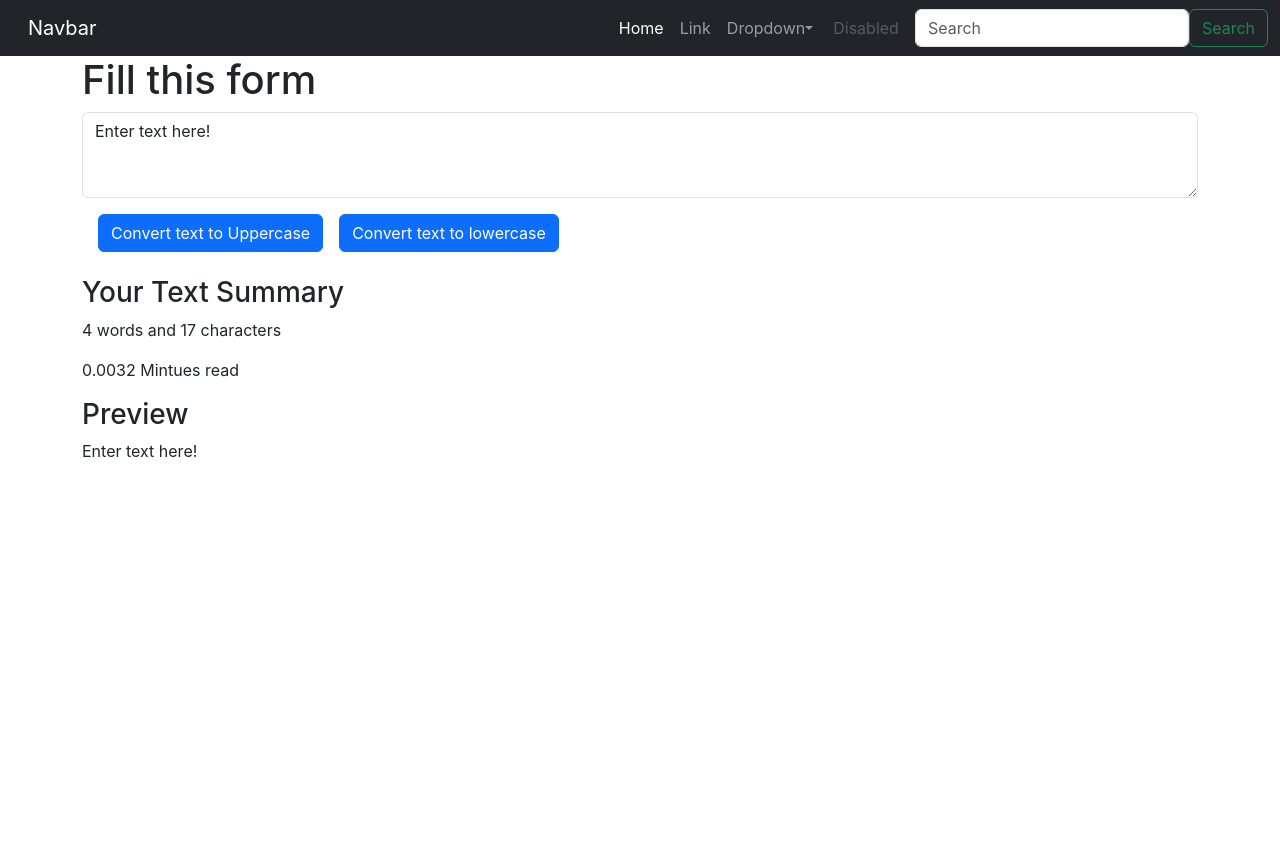
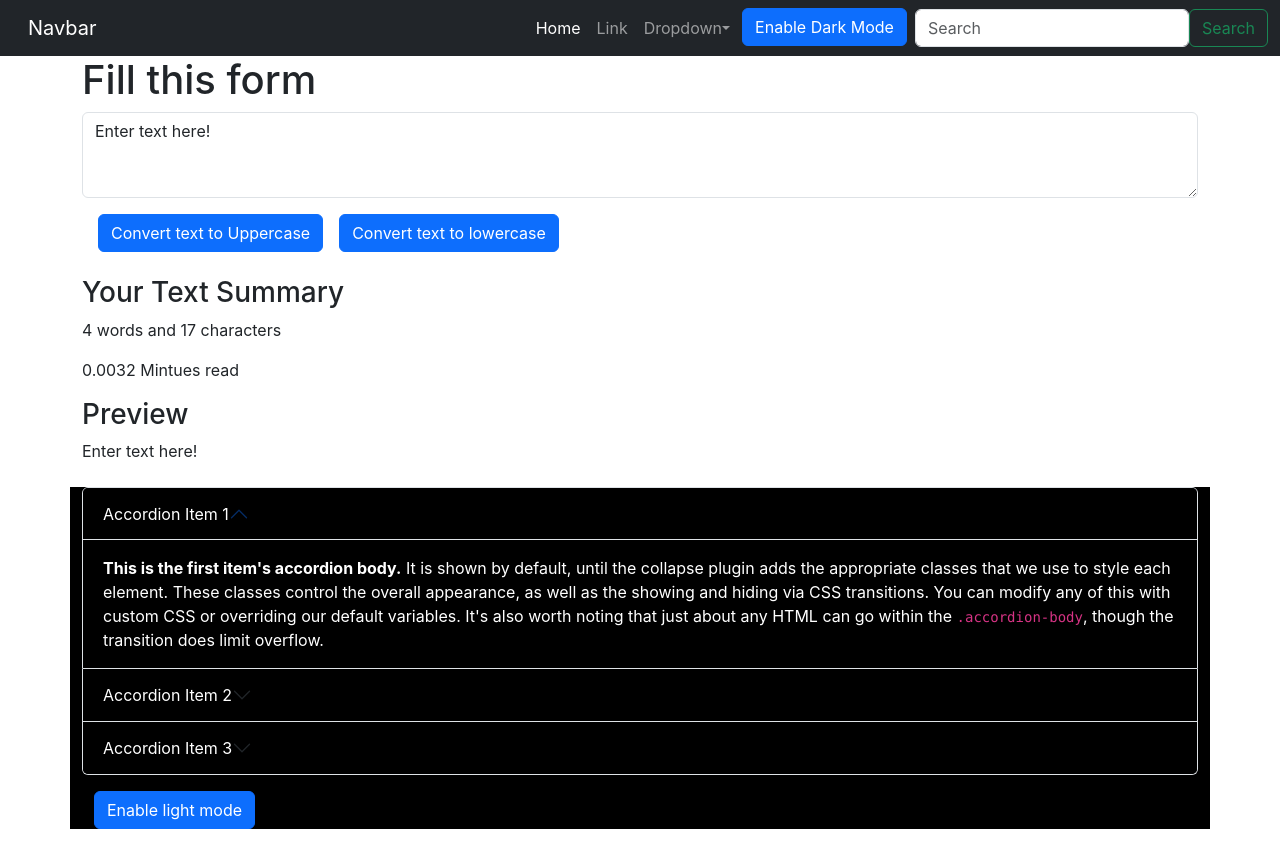
Before and after one commit to Raimal-Raja/react-travel-booking-app, a React (Create React App) app: page / in a window 1280 px wide. Before the commit the page ends 800 px from the top, so only its background shows below. Built offline with nearby package versions, Linux system fonts and the light colour scheme.

Commit message:
initial commit

```diff
--- /dev/null
+++ b/src/About.js
@@ -0,0 +1,74 @@
+import React, { useState } from 'react'
+
+export default function About() {
+
+    const [myStyle, setMyState] = useState( {
+        color: 'white',
+        backgroundColor: 'black'
+    })
+
+    const [btnText, setBtnText] = useState ("Enable light mode")
+
+
+    const toggleStyle = () =>{
+        if(myStyle.color == 'white'){
+            setMyState({color :'black',
+                backgroundColor : 'white'
+            })
+            setBtnText("Enable Dark Mode");
+        }
+        else{
+            setMyState({
+                color:'white',
+                backgroundColor:'black'
+            })
+            setBtnText("Enable light Mode");
+        }
+    }
+
+    return (
+        <div className='container' style={myStyle}>
+            <div class="accordion" id="accordionExample" style={myStyle}>
+                <div class="accordion-item" style={myStyle}>
+                    <h2 class="accordion-header">
+                        <button class="accordion-button" type="button" data-bs-toggle="collapse" data-bs-target="#collapseOne" aria-expanded="true" aria-controls="collapseOne" style={myStyle}>
+                            Accordion Item 1
+                        </button>
+                    </h2>
+                    <div id="collapseOne" class="accordion-collapse collapse show" data-bs-parent="#accordionExample">
+                        <div class="accordion-body" style={myStyle}>
+                            <strong>This is the first item's accordion body.</strong> It is shown by default, until the collapse plugin adds the appropriate classes that we use to style each element. These classes control the overall appearance, as well as the showing and hiding via CSS transitions. You can modify any of this with custom CSS or overriding our default variables. It's also worth noting that just about any HTML can go within the <code>.accordion-body</code>, though the transition does limit overflow.
+                        </div>
+                    </div>
+                </div>
+                <div class="accordion-item" style={myStyle}>
+                    <h2 class="accordion-header">
+                        <button class="accordion-button collapsed" type="button" data-bs-toggle="collapse" data-bs-target="#collapseTwo" aria-expanded="false" aria-controls="collapseTwo" style={myStyle}>
+                            Accordion Item 2
+                        </button>
+                    </h2>
+                    <div id="collapseTwo" class="accordion-collapse collapse" data-bs-parent="#accordionExample">
+                        <div class="accordion-body" style={myStyle}>
+                            <strong>This is the second item's accordion body.</strong> It is hidden by default, until the collapse plugin adds the appropriate classes that we use to style each element. These classes control the overall appearance, as well as the showing and hiding via CSS transitions. You can modify any of this with custom CSS or overriding our default variables. It's also worth noting that just about any HTML can go within the <code>.accordion-body</code>, though the transition does limit overflow.
+                        </div>
+                    </div>
+                </div>
+                <div class="accordion-item" style={myStyle}>
+                    <h2 class="accordion-header">
+                        <button class="accordion-button collapsed" type="button" data-bs-toggle="collapse" data-bs-target="#collapseThree" aria-expanded="false" aria-controls="collapseThree" style={myStyle}>
+                            Accordion Item 3
+                        </button>
+                    </h2>
+                    <div id="collapseThree" class="accordion-collapse collapse" data-bs-parent="#accordionExample">
+                        <div class="accordion-body" style={myStyle}>
+                            <strong>This is the third item's accordion body.</strong> It is hidden by default, until the collapse plugin adds the appropriate classes that we use to style each element. These classes control the overall appearance, as well as the showing and hiding via CSS transitions. You can modify any of this with custom CSS or overriding our default variables. It's also worth noting that just about any HTML can go within the <code>.accordion-body</code>, though the transition does limit overflow.
+                        </div>
+                    </div>
+                </div>
+            </div>
+            <div className='container my-3' style={myStyle}>
+                <button onClick = {toggleStyle} type='button' className="btn btn-primary">{btnText}</button>
+            </div>
+        </div>
+    )
+}
--- a/src/App.js
+++ b/src/App.js
@@ -3,6 +3,7 @@
 import './TextForm.js'
 import Navbar from './Navbar.js';
 import TextForm from './TextForm.js';
+import About from './About.js';
 
 function App() {
   return (
@@ -10,6 +11,7 @@
     <Navbar/>
     <TextForm heading = "Fill this form"/>
     {/* <TextForm/> */}
+    <About/>
 
   </>
   );
--- a/src/Navbar.js
+++ b/src/Navbar.js
@@ -32,7 +32,7 @@
                 </ul>
               </li>
               <li className="nav-item">
-                <a className="nav-link disabled" aria-disabled="true">Disabled</a>
+                <button className="btn btn-primary">Enable Dark Mode</button>
               </li>
             </ul>
             <form className="d-flex" role="search">
```
